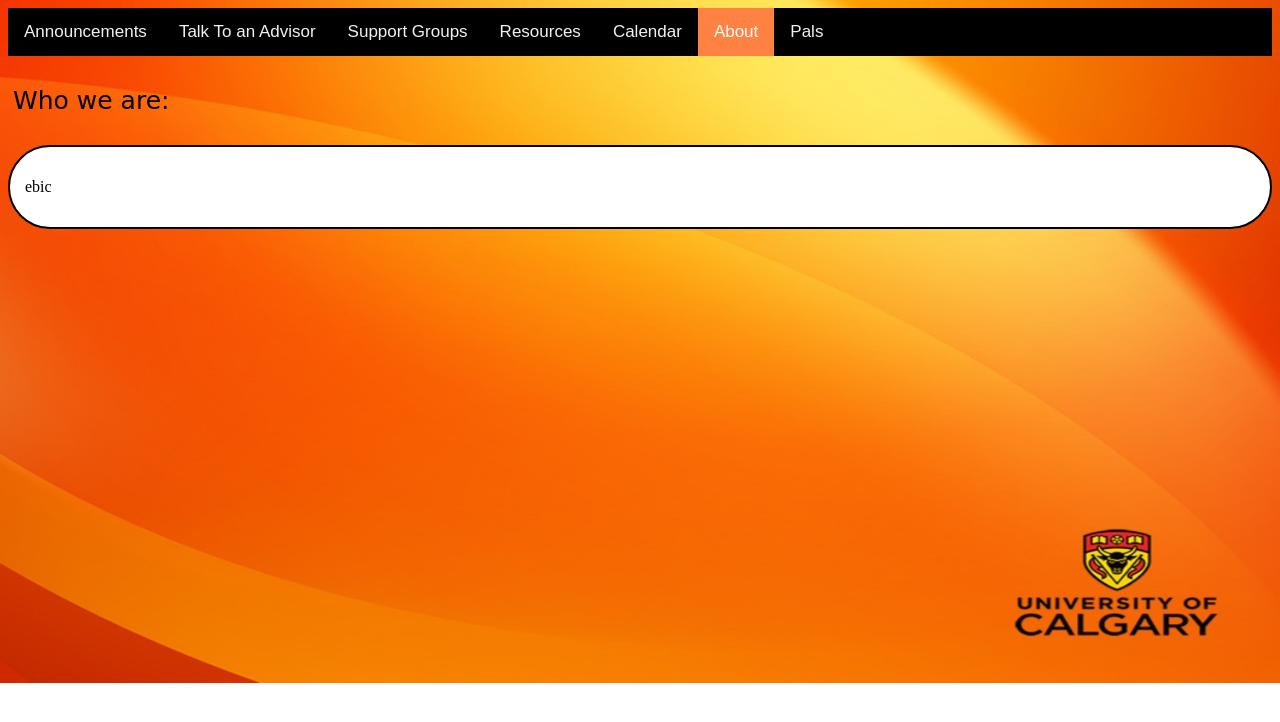
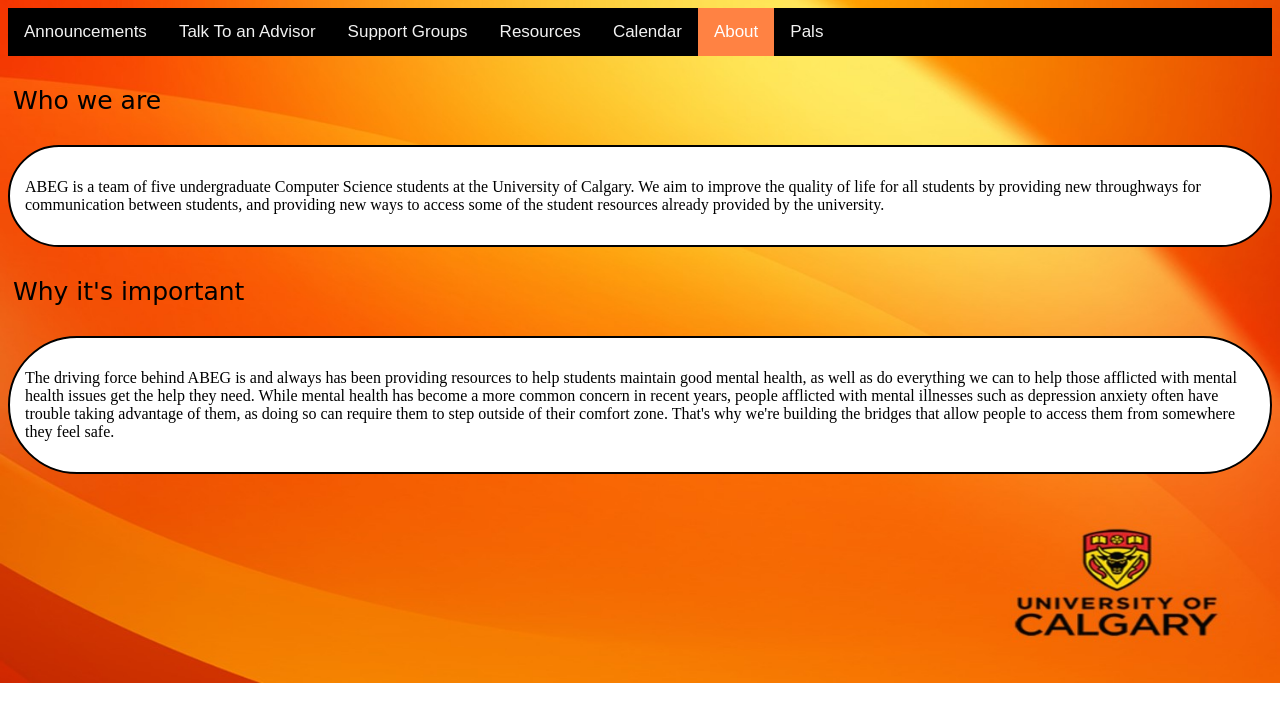
Before and after one commit to Qooky/abag, a plain HTML site: page about.html in a window 1280 px wide. Drawn offline with Linux system fonts and the light colour scheme.

Commit message:
Add files via upload

```diff
--- a/about.html
+++ b/about.html
@@ -68,11 +68,32 @@ body {
 </div>
 
 <p class="title">
-    Who we are:
+    Who we are
 </p>
 
-<div id="msg1" class="about">
-    <p class="about-body"> ebic </p>
+<div id="abt1" class="about">
+    <p class="about-body"> ABEG is a team of five undergraduate Computer Science students
+        at the University of Calgary. We aim to improve the quality of life for all students
+        by providing new throughways for communication between students, and providing new
+        ways to access some of the student resources already provided by the university.
+
+    </p>
+</div>
+
+<p class="title">
+    Why it's important
+</p>
+
+<div id="abt2" class="about">
+    <p class="about-body"> The driving force behind ABEG is and always has been providing
+        resources to help students maintain good mental health, as well as do everything we
+        can to help those afflicted with mental health issues get the help they need. While
+        mental health has become a more common concern in recent years, people afflicted with
+        mental illnesses such as depression anxiety often have trouble taking advantage of
+        them, as doing so can require them to step outside of their comfort zone. That's why
+        we're building the bridges that allow people to access them from somewhere they feel
+        safe.
+    </p>
 </div>
 
 </body>
```
